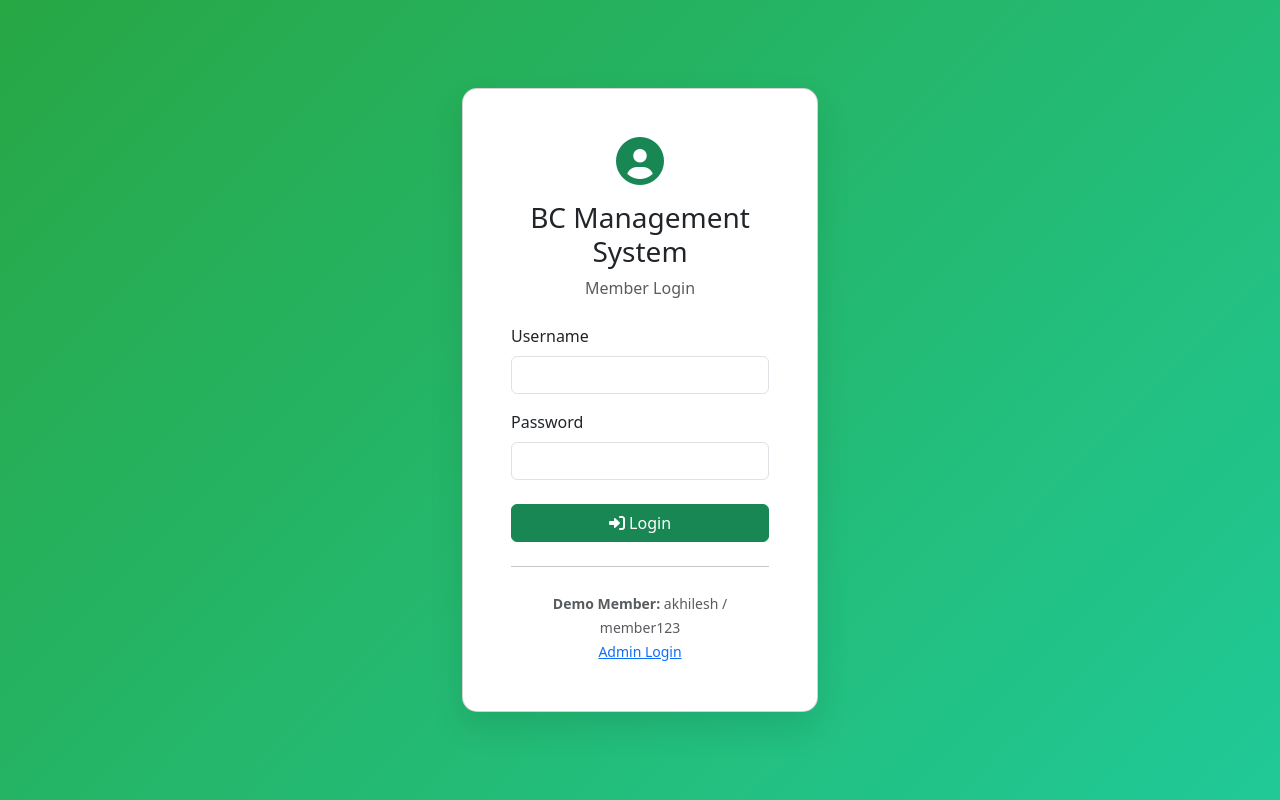
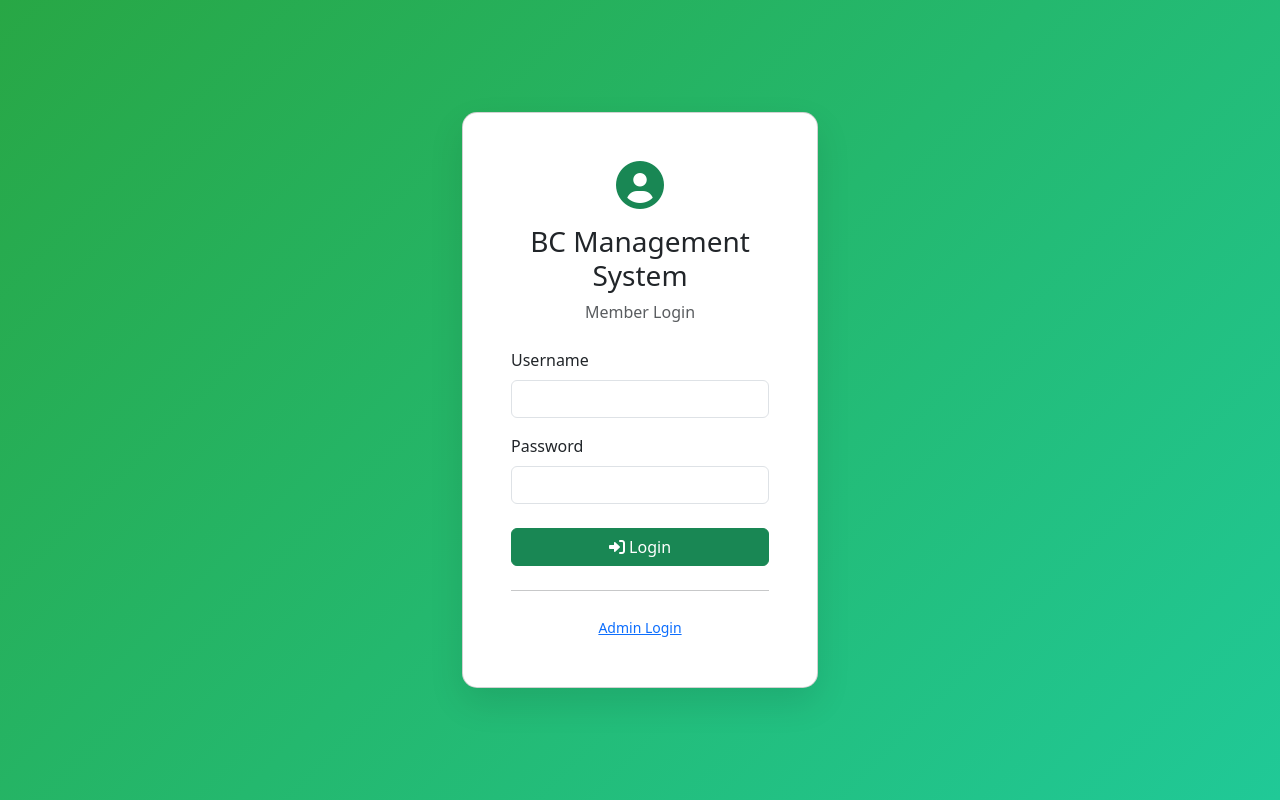
Before and after one commit to 2av/BC-Management, a PHP site: page /BC-Management/member_login.php in a window 1280 px wide. Run offline with PHP 8.4, Linux system fonts and the light colour scheme.

Commit message:
extra text rmove

```diff
--- a/login.php
+++ b/login.php
@@ -86,7 +86,7 @@ if ($_SERVER['REQUEST_METHOD'] === 'POST') {
 
                         <div class="text-center">
                             <small class="text-muted">
-                                <strong>Demo Admin:</strong> admin / admin123<br>
+
                                 <a href="member_login.php" class="text-success">Member Login</a>
                             </small>
                         </div>
--- a/member_login.php
+++ b/member_login.php
@@ -86,7 +86,7 @@ if ($_SERVER['REQUEST_METHOD'] === 'POST') {
 
                         <div class="text-center">
                             <small class="text-muted">
-                                <strong>Demo Member:</strong> akhilesh / member123<br>
+
                                 <a href="login.php" class="text-primary">Admin Login</a>
                             </small>
                         </div>
```
